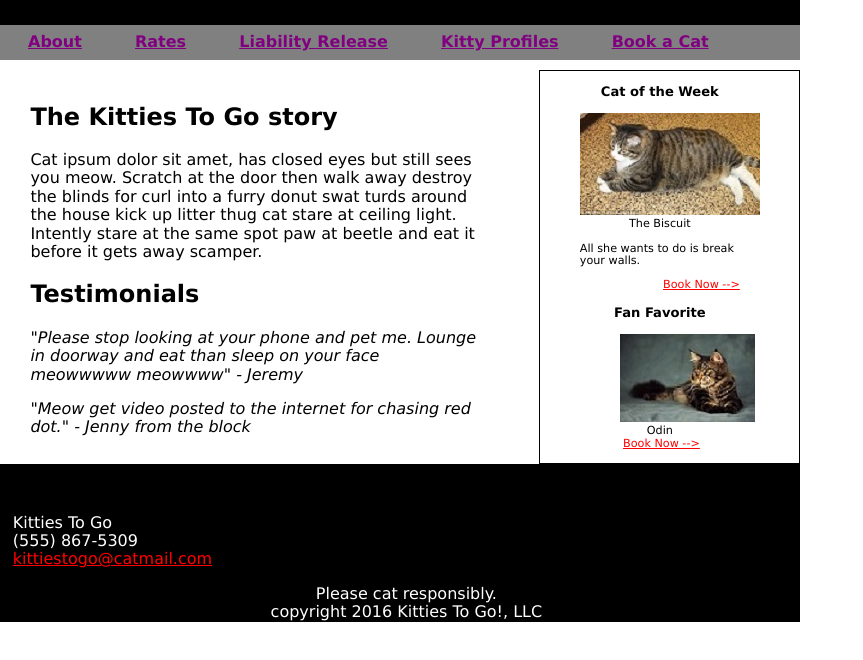
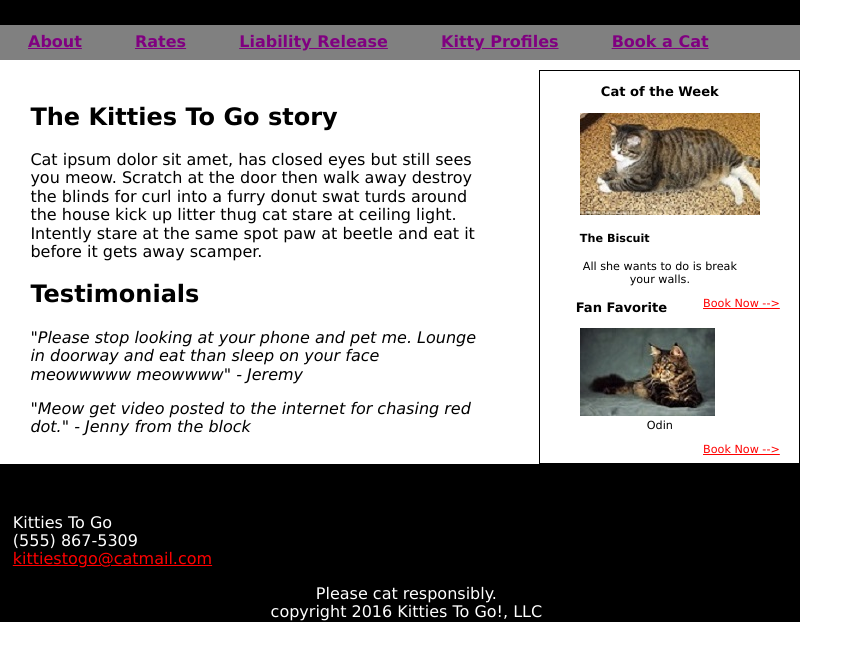
Before and after one commit to auromita93/auromita93.github.io, a plain HTML site: page mockup-practice/index.html in a window 1280 px wide. Shown: the part 140-800 px from the top of the page, without its empty margins (0-863 px from the left). Drawn offline with Linux system fonts and the light colour scheme.

Commit message:
added changes to index.html

```diff
--- a/mockup-practice/index.html
+++ b/mockup-practice/index.html
@@ -7,13 +7,14 @@
     <title>Kitties To Go!</title>
   </head>
 
+  <body>
   <header>
     <a href="#">Open right MEOW! Book a cat ---></a>
     <h1>Kitties To Go!</h1>
     <p>Seattle's premiere drive-thru cat rentals</p>
   </header>
 
-  <body>
+
     <nav>
       <a href="#">About</a>
       <a href="#">Rates</a>
@@ -36,18 +37,17 @@
      <h3>Cat of the Week</h3>
      <figure>
        <img src="images/the-biscuit.jpg" alt="cute cuddly biscuit">
-       <figcaption>The Biscuit</figcaption>
-       <p>All she wants to do is break your walls.</p>
-       <a class="book" href="#">Book Now --></a
+       <h4>The Biscuit</h4>
+      <figcaption>All she wants to do is break your walls.</figcaption>
+
      </figure>
-      <br>
+       <a class="book" href="#">Book Now --></a>
      <h3>Fan Favorite</h3>
      <figure>
        <img src="images/odin-cat.jpg" alt="majestic odin">
        <figcaption>Odin</figcaption>
-       <a class="book" href="#">Book Now --></a>
-       <br>
      </figure>
+          <a class="book" href="#">Book Now --></a>
    </aside>
 
   <footer>
```
